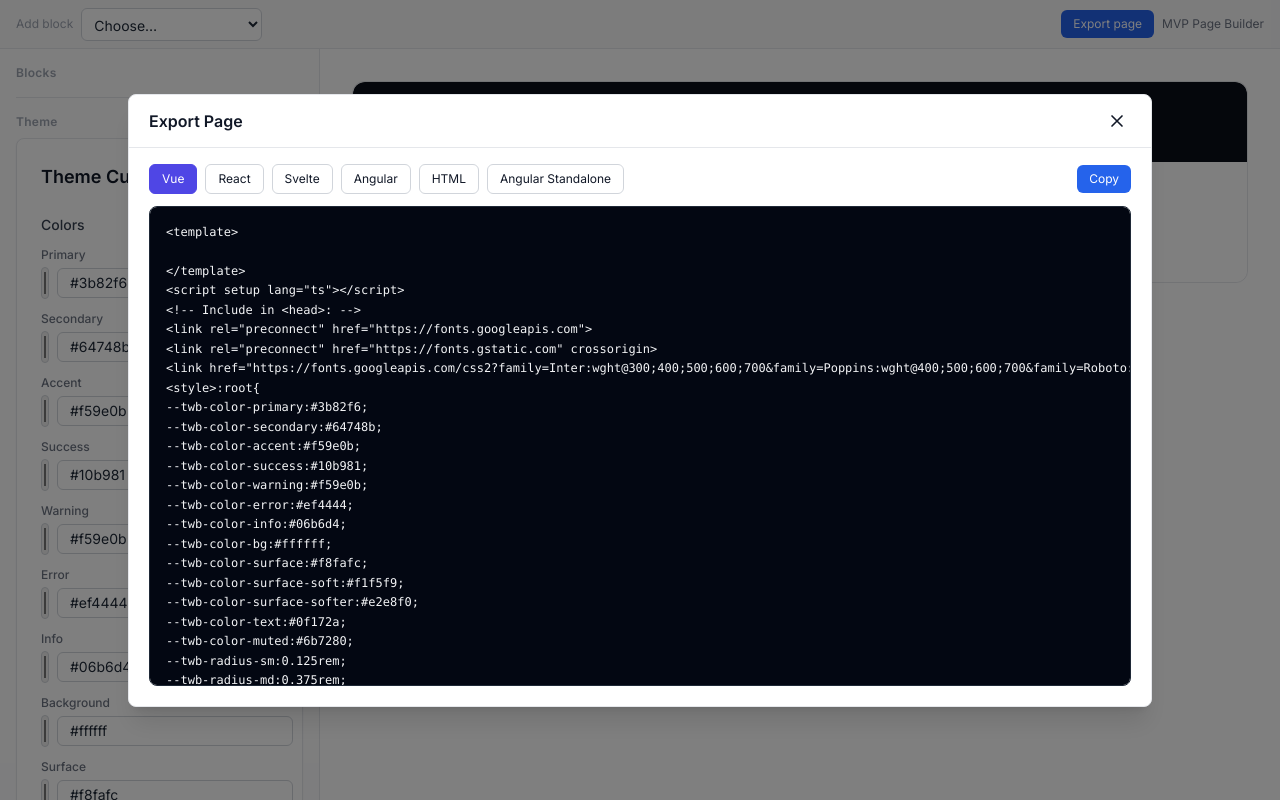
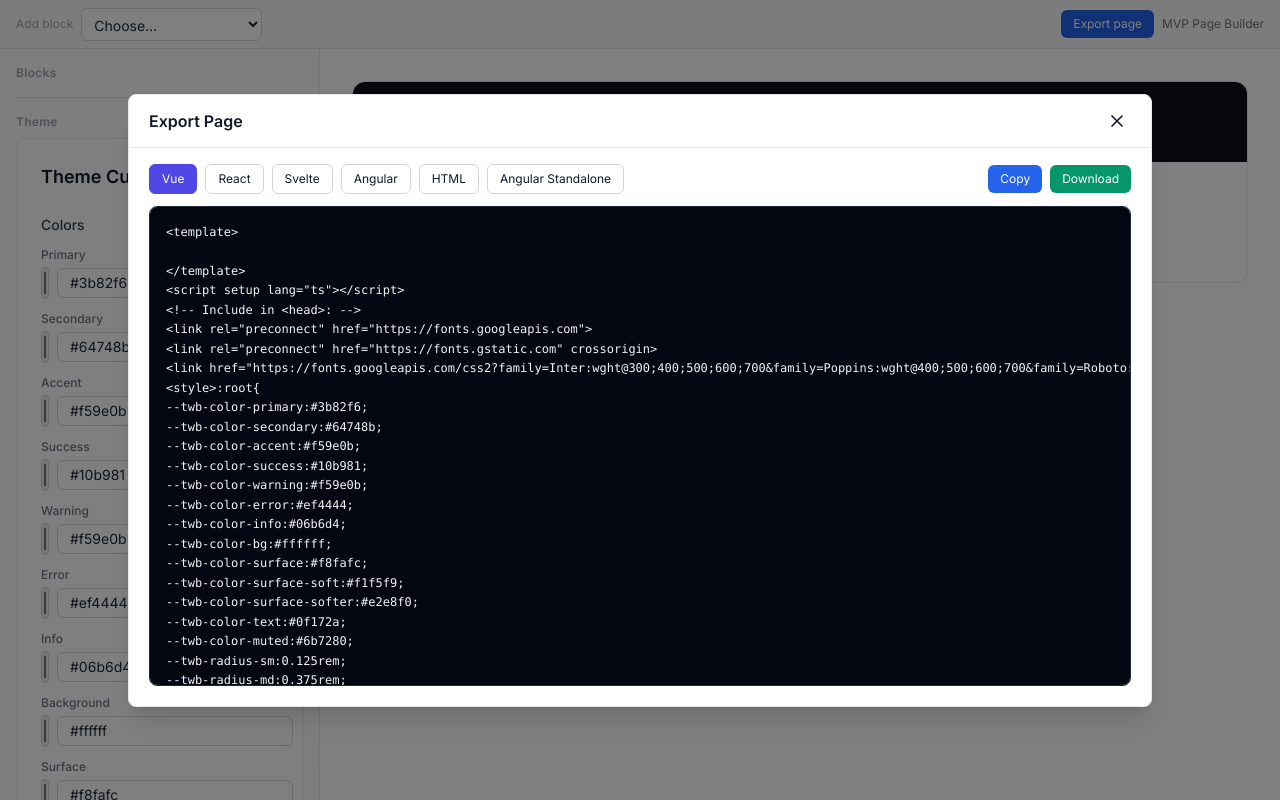
Before and after one commit to JeremieN6/tailwind-custom-component-generator, a Vue app: page /page in a window 1280 px wide. Both pictures are taken after a click on the button "Export page". Shown: the top 800 px of the page. Built offline with nearby package versions, Linux system fonts and the light colour scheme.

Commit message:
feat: Update download functionality in PageExportModal and enhance block export in PageBuilderView

```diff
--- a/src/components/PageExportModal.vue
+++ b/src/components/PageExportModal.vue
@@ -48,7 +48,13 @@ function download(){
   const url = URL.createObjectURL(blob)
   const a = document.createElement('a')
   a.href = url
-  const name = tab.value==='angular-standalone' ? `${ngComponentName.value}.ts` : `export-${tab.value}.txt`
+  let name = `export-${tab.value}.txt`
+  if(tab.value==='vue') name = 'Page.vue'
+  else if(tab.value==='react') name = 'Page.tsx'
+  else if(tab.value==='svelte') name = 'Page.svelte'
+  else if(tab.value==='angular') name = 'page-angular.txt'
+  else if(tab.value==='html') name = 'index.html'
+  else if(tab.value==='angular-standalone') name = `${ngComponentName.value}.ts`
   a.download = name
   document.body.appendChild(a)
   a.click()
@@ -78,7 +84,7 @@ function download(){
           <button @click="tab='angular-standalone'" :class="['px-3 py-1.5 text-xs rounded border', tab==='angular-standalone' ? 'bg-indigo-600 text-white border-indigo-600' : 'border-gray-300 dark:border-gray-700']">Angular Standalone</button>
           <div class="ml-auto">
             <button @click="copy" class="px-3 py-1.5 text-xs rounded bg-blue-600 hover:bg-blue-500 text-white">Copy</button>
-            <button v-if="tab==='angular-standalone'" @click="download" class="ml-2 px-3 py-1.5 text-xs rounded bg-emerald-600 hover:bg-emerald-500 text-white">Download .ts</button>
+            <button @click="download" class="ml-2 px-3 py-1.5 text-xs rounded bg-emerald-600 hover:bg-emerald-500 text-white">Download</button>
           </div>
         </div>
       </div>
--- a/src/views/PageBuilderView.vue
+++ b/src/views/PageBuilderView.vue
@@ -7,7 +7,7 @@ import DynamicEditor from '../components/DynamicEditor.vue';
 import PreviewIframe from '../components/PreviewIframe.vue';
 import ThemeCustomizer from '../components/ThemeCustomizer.vue';
 import PageExportModal from '../components/PageExportModal.vue';
-import { aggregatePageFrameworks, type AggregatedFrameworks } from '../stores/exportAggregator';
+import { aggregatePageFrameworks, type AggregatedFrameworks, type BlockExport } from '../stores/exportAggregator';
 import { generateAngularStandalone } from '../stores/angularStandalone';
 
 const page = usePageBuilderStore();
@@ -37,12 +37,27 @@ const exportOutputs = ref<AggregatedFrameworks|null>(null);
 const exportAngularStandalone = ref<string|undefined>(undefined);
 const exportAngularBaseHtml = ref<string|undefined>(undefined);
 function openExport(){
-  const blocksHtml = page.blocks.map(b=>{
+  const blocks: BlockExport[] = page.blocks.map(b=>{
     const def = registryMap[b.id];
-    return def ? def.build(b.tokens) : '';
-  });
-  const body = blocksHtml.join('\n');
-  exportOutputs.value = aggregatePageFrameworks(blocksHtml);
+    const html = def ? def.build(b.tokens) : ''
+    // Attach minimal HTML scripts for interactive components to leverage de-duplication
+    let scripts: BlockExport['scripts'] | undefined
+    if(b.id==='carousel'){
+      scripts = { html: `\n(function(){\n  var root = document.querySelector('[data-carousel]');\n  if(!root) return;\n  var track = root.querySelector('[data-track]');\n  var slides = Array.from(track.children);\n  var idx = 0;\n  function render(){ track.style.transform = 'translateX(' + (-idx*100) + '%)'; }\n  function next(){ idx = (idx+1) % slides.length; render(); }\n  function prev(){ idx = (idx-1+slides.length) % slides.length; render(); }\n  var btns = root.querySelectorAll('button[aria-label]');\n  if(btns[0]) btns[0].addEventListener('click', prev);\n  if(btns[1]) btns[1].addEventListener('click', next);\n  if(root.getAttribute('data-autoplay') === 'true'){ setInterval(next, parseInt(root.getAttribute('data-interval')||'3000',10)); }\n  render();\n})();\n` }
+    }
+    if(b.id==='tabs'){
+      scripts = { html: `\n(function(){\n  var root = document.querySelector('[data-tabs]');\n  if(!root) return;\n  var buttons = root.querySelectorAll('[data-tab]');\n  var panels = root.querySelectorAll('[data-panel]');\n  buttons.forEach(function(btn){\n    btn.addEventListener('click', function(){\n      var idx = parseInt(btn.getAttribute('data-tab')||'0',10);\n      panels.forEach(function(p,pi){ (p).style.display = (pi===idx)? 'block':'none'; });\n    });\n  });\n})();\n` }
+    }
+    if(b.id==='modal'){
+      scripts = { html: `\n(function(){\n  var root = document.querySelector('[data-modal-root]');\n  var openBtn = document.querySelector('[data-open-modal]');\n  if(!root || !openBtn) return;\n  function show(){ root.classList.remove('hidden'); }\n  function hide(){ root.classList.add('hidden'); }\n  openBtn.addEventListener('click', show);\n  var backdrop = root.querySelector('[data-backdrop]');\n  var closeBtn = root.querySelector('[data-close-modal]');\n  if(backdrop) backdrop.addEventListener('click', hide);\n  if(closeBtn) closeBtn.addEventListener('click', hide);\n})();\n` }
+    }
+    if(b.id==='faq-interactive'){
+      scripts = { html: `\n(function(){\n  var container = document.querySelector('[data-faq-root]') || document.currentScript && document.currentScript.previousElementSibling || document.body;\n  if(!container) return;\n  var items = container.querySelectorAll('.twb-border, .twb-card, .py-2');\n  items.forEach(function(item){\n    var header = item.querySelector('.flex');\n    if(!header) return;\n    header.addEventListener('click', function(){\n      var content = item.querySelector('.mt-2');\n      if(!content) return;\n      var isOpen = content.style.display !== 'none' && content.innerHTML.trim() !== '';\n      content.style.display = isOpen ? 'none' : 'block';\n    });\n  });\n})();\n` }
+    }
+    return scripts ? { html, scripts } : { html }
+  })
+  const body = blocks.map(b=>b.html).join('\n');
+  exportOutputs.value = aggregatePageFrameworks(blocks);
   exportAngularStandalone.value = generateAngularStandalone(body, { selector: 'app-exported-page', componentName: 'ExportedPageComponent' });
   exportAngularBaseHtml.value = body;
   showExport.value = true;
```
